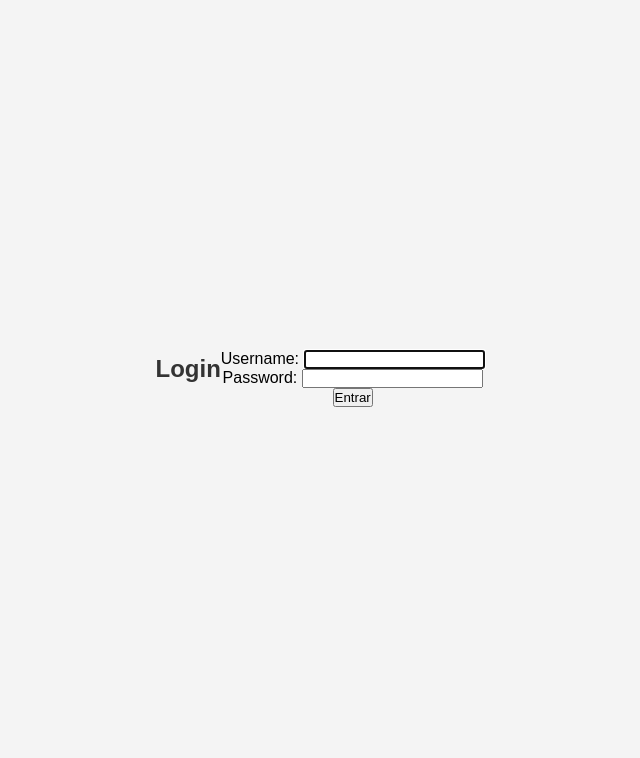
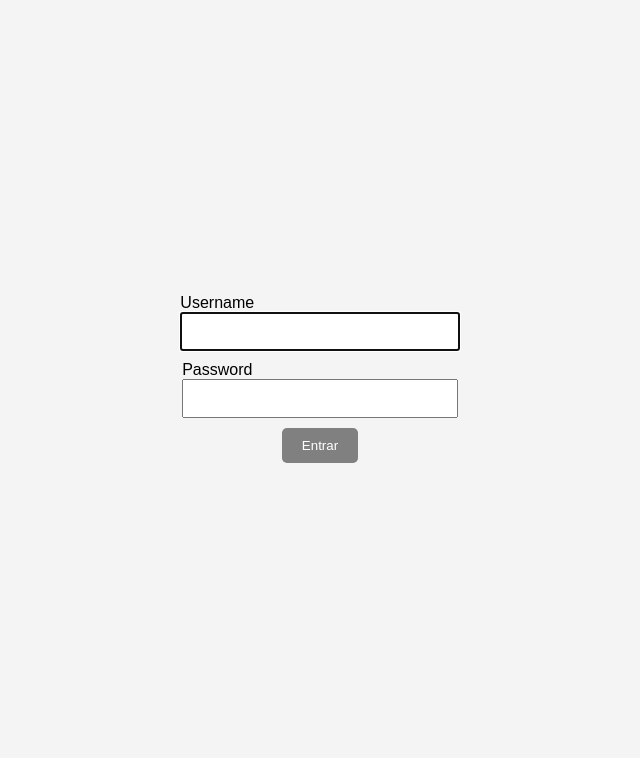
Before and after one commit to bertachini/agile-suffering, a Django app: page /login/ in a window 1280 px wide. Shown: the part 42-800 px from the top of the page, without its empty margins (320-960 px from the left). Run offline with Django 5.2, Linux system fonts and the light colour scheme.

Commit message:
Fix login screen

```diff
--- a/prospect_crud/app/static/css/styles.css
+++ b/prospect_crud/app/static/css/styles.css
@@ -1,4 +1,3 @@
-/* static/css/styles.css */
 
 * {
     margin: 0;
@@ -38,12 +37,38 @@ nav a:hover {
     justify-content: center;
     align-items: center;
     flex: 1;
-    text-align: center;
 }
 
 h1, h2 {
     margin-bottom: 20px;
     color: #333;
+}
+
+form {
+    display: flex;
+    flex-direction: column;
+    align-items: center;
+}
+
+input {
+    margin-bottom: 10px;
+    padding: 10px;
+    width: 100%;
+    max-width: 300px;
+}
+
+button {
+    padding: 10px 20px;
+    border: none;
+    background-color: #808080;
+    color: white;
+    border-radius: 5px;
+    cursor: pointer;
+    transition: background-color 0.3s;
+}
+
+button:hover {
+    background-color: #4cae4c;
 }
 
 a {
--- a/prospect_crud/app/templates/login.html
+++ b/prospect_crud/app/templates/login.html
@@ -1,12 +1,17 @@
 {% extends 'base.html' %}
 
-{% block title %}Login{% endblock %}
+{% block content %}
 
-{% block content %}
-<h2>Login</h2>
 <form method="post">
     {% csrf_token %}
-    {{ form.as_p }}
+    <div>
+        <label for="{{ form.username.id_for_label }}">Username</label>
+        {{ form.username }}
+    </div>
+    <div>
+        <label for="{{ form.password.id_for_label }}">Password</label>
+        {{ form.password }}
+    </div>
     <button type="submit">Entrar</button>
 </form>
 {% endblock %}
```
